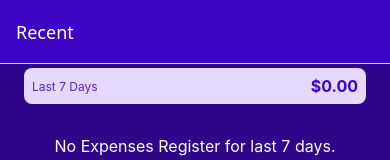
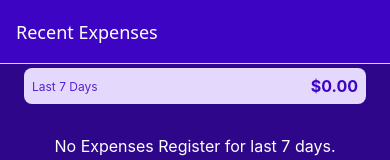
Before and after one commit to sanketpaste/ExpenseTracker, a React Native app: screen / in a window 390 px wide. Shown: the top 160 px of the page. Built offline with nearby package versions, Linux system fonts and the light colour scheme; some icons are missing.

Commit message:
rename tab

```diff
--- a/App.js
+++ b/App.js
@@ -39,7 +39,7 @@ function ExpensesOverview() {
         name="RecentExpenses"
         component={RecentExpenses}
         options={{
-          title: 'Recent',
+          title: 'Recent Expenses',
           tabBarLabel: 'Recent',
           tabBarIcon: ({color, size}) => (
             <Fontawesome5 name="hourglass" color={color} size={size} />
```
